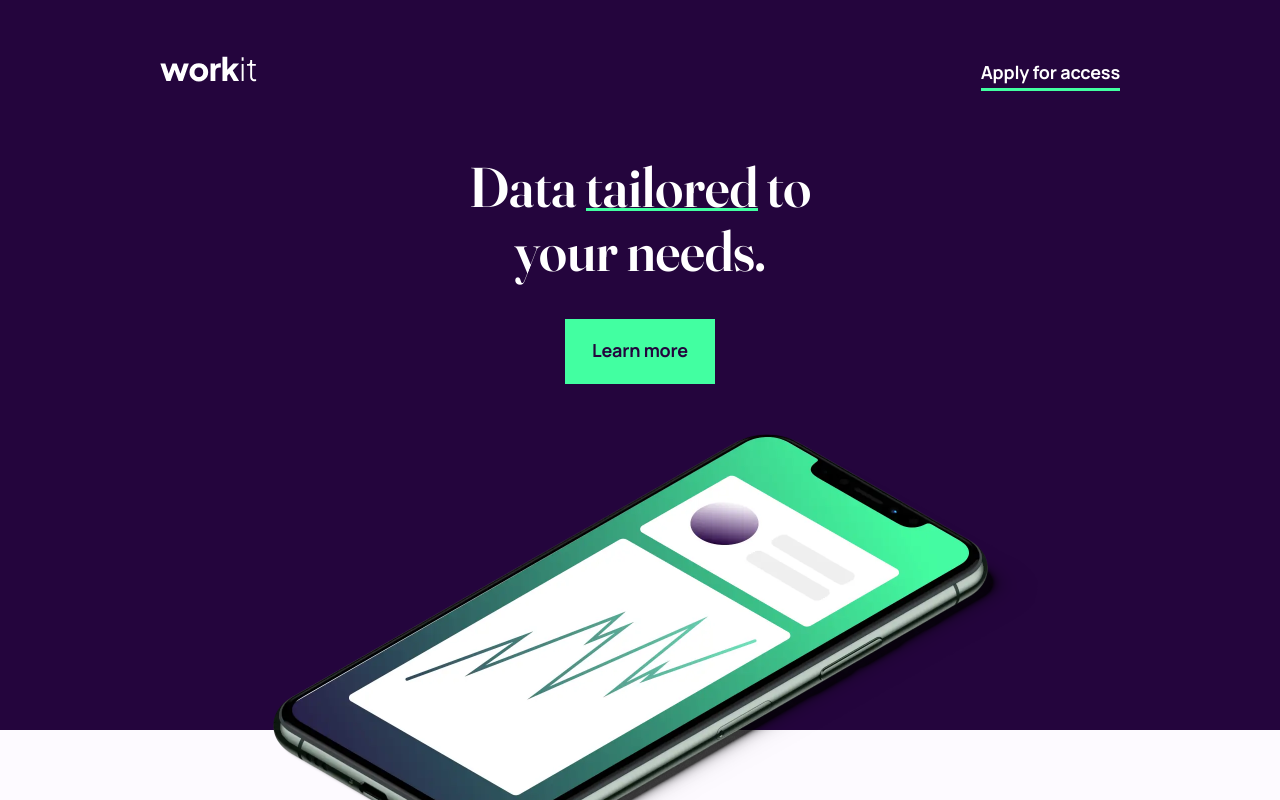
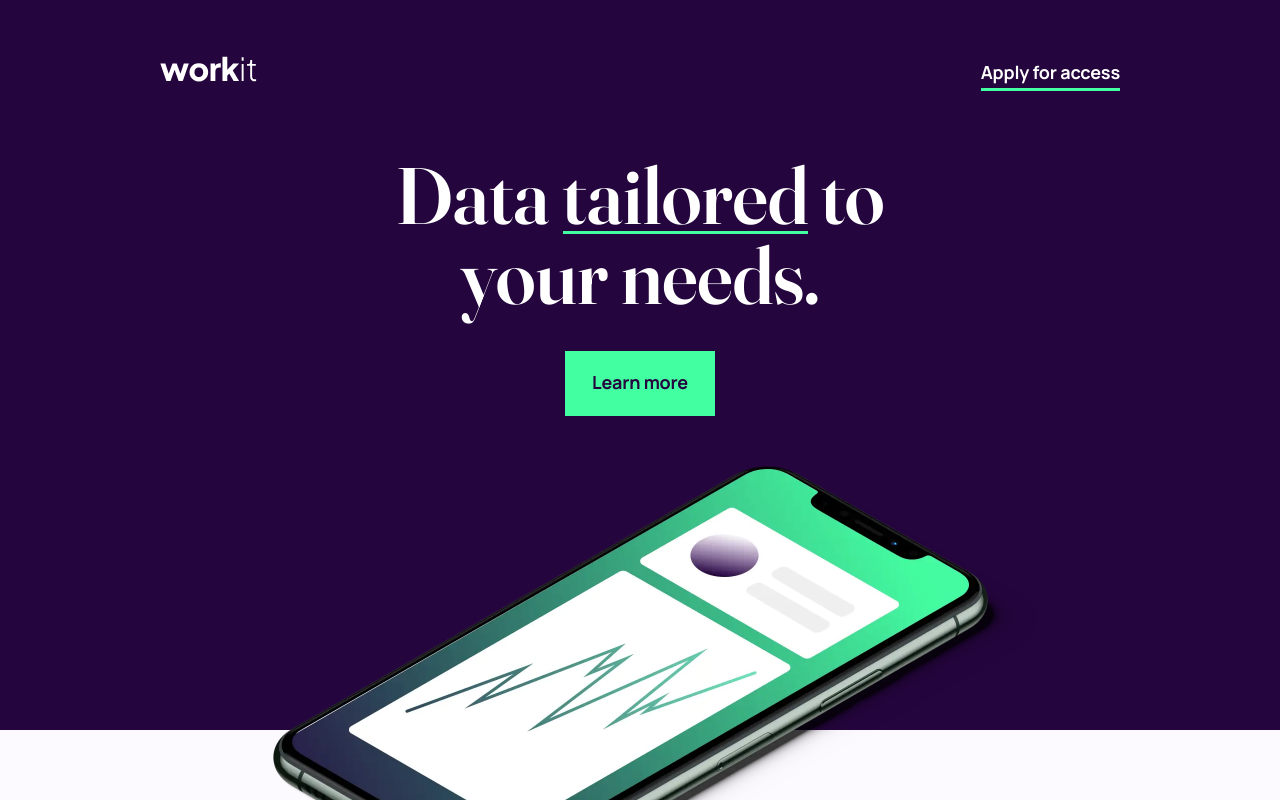
Before and after one commit to mauLovera/frontend-mentor--workit-landing-page, a Next.js app: page / in a window 1280 px wide. Shown: the top 800 px of the page. Built offline with nearby package versions, Linux system fonts and the light colour scheme.

Commit message:
update: tw-config && hero

```diff
--- a/src/components/ButtonOrLink.tsx
+++ b/src/components/ButtonOrLink.tsx
@@ -7,7 +7,7 @@ const buttonOrLinkStyles = cva(
     variants: {
       intent: {
         primary:
-          "bg-accent text-primary hover:text-accent hover:bg-primary border-2 border-accent pt-[13px] pb-4 px-[25px]",
+          "bg-accent text-primary hover:text-accent hover:bg-primary border-2 border-accent pt-[11px] pb-3 px-6 md:pt-[13px] md:pb-4 md:px-[25px]",
         secondary: "text-white border-b-[3px] border-accent hover:text-accent",
       },
     },
--- a/src/components/Hero.tsx
+++ b/src/components/Hero.tsx
@@ -5,7 +5,7 @@ import { ButtonOrLink } from "./ButtonOrLink"
 export default function Hero() {
   return (
     <section className="flex flex-col items-center pt-16 text-center">
-      <h1 className="mb-9 font-serif text-[50px] leading-none text-white sm:max-w-[573px] sm:text-[60px] md:max-w-[635px] md:text-heading-lg">
+      <h1 className="mb-9 font-serif text-heading-lg text-white sm:max-w-[573px] sm:text-heading-2xl md:max-w-[635px] md:text-heading-3xl">
         Data{" "}
         <span className="relative after:absolute after:bottom-0 after:left-0 after:mb-[3px] after:h-[3px] after:w-full after:bg-accent after:sm:mb-[5px] after:md:mb-[10px]">
           tailored
--- a/tailwind.config.ts
+++ b/tailwind.config.ts
@@ -15,8 +15,10 @@ const config: Config = {
       white: "hsl(0, 0%, 100%)",
     },
     fontSize: {
-      "heading-xl": ["80px", "80px"],
-      "heading-lg": ["56px", "64px"],
+      "heading-3xl": ["80px", "80px"],
+      "heading-2xl": ["60px", "60px"],
+      "heading-xl": ["56px", "64px"],
+      "heading-lg": ["50px", "50px"],
       "heading-md": ["48px", "56px"],
       "heading-sm-tall": ["32px", "48px"],
       "heading-sm": ["32px", "40px"],
```
